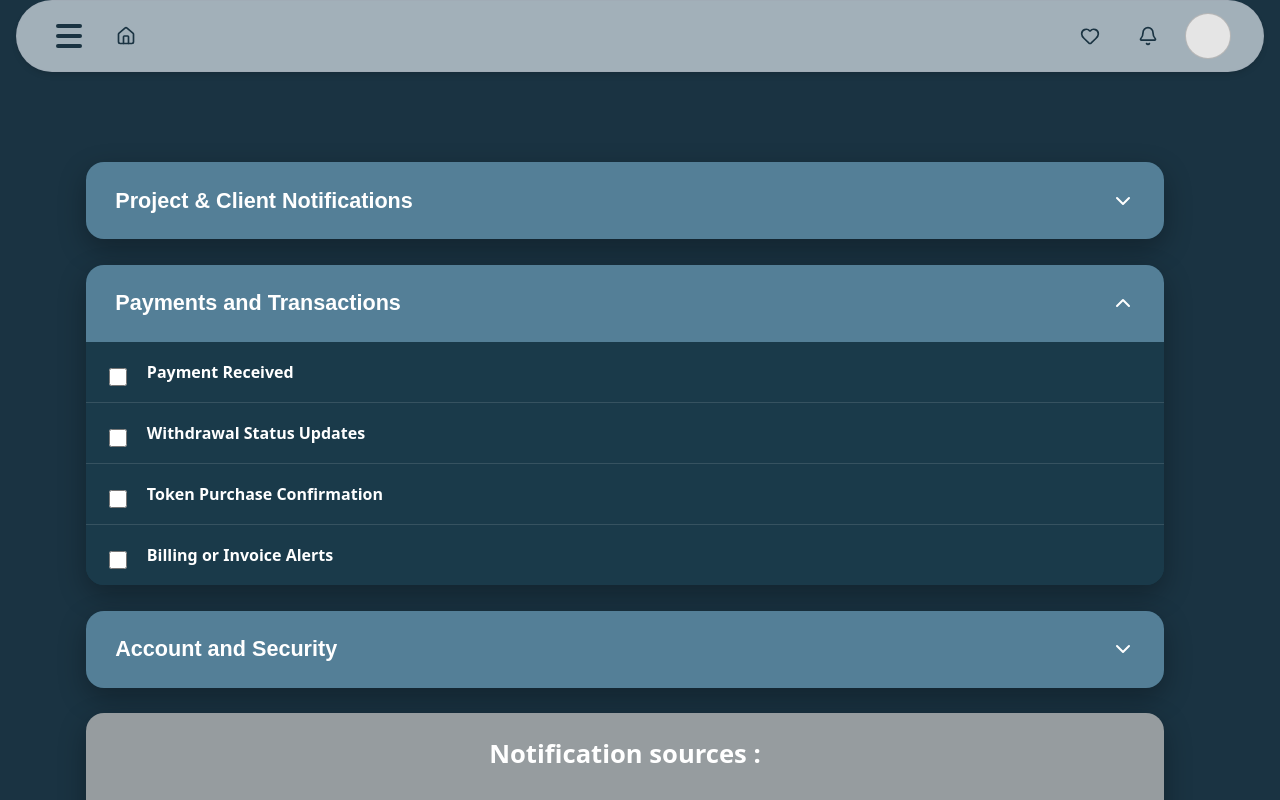
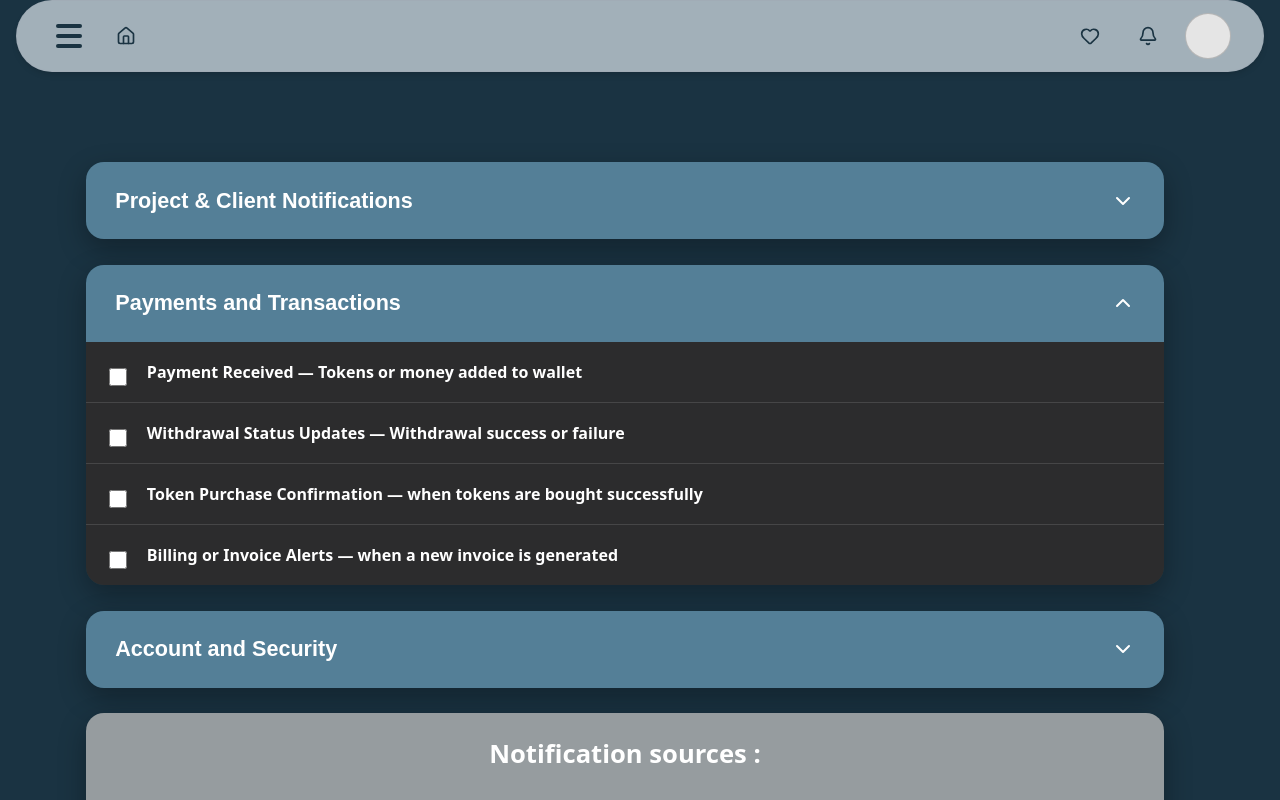
Before and after one commit to darkemperor-7791/project-lancers-frontend-, a React (Vite) app: page /notiset in a window 1280 px wide. Both pictures are taken after a click on the button "Payments and Transactions". Built offline with nearby package versions, Linux system fonts and the light colour scheme.

Commit message:
some tweaks

```diff
--- a/src/Pages/Settings/Notification_settings.jsx
+++ b/src/Pages/Settings/Notification_settings.jsx
@@ -81,19 +81,19 @@
                 <div className="account-list">
                   <label className="account-item checkbox-item">
                     <input type="checkbox" />
-                    <span>Payment Received</span>
+                    <span>Payment Received — Tokens or money added to wallet</span>
                   </label>
                   <label className="account-item checkbox-item">
                     <input type="checkbox" />
-                    <span>Withdrawal Status Updates</span>
+                    <span>Withdrawal Status Updates  — Withdrawal success or failure</span>
                   </label>
                   <label className="account-item checkbox-item">
                     <input type="checkbox" />
-                    <span>Token Purchase Confirmation</span>
+                    <span>Token Purchase Confirmation  — when tokens are bought successfully</span>
                   </label>
                   <label className="account-item checkbox-item">
                     <input type="checkbox" />
-                    <span>Billing or Invoice Alerts</span>
+                    <span>Billing or Invoice Alerts  — when a new invoice is generated</span>
                   </label>
                 </div>
               )}
@@ -110,19 +110,19 @@
                 <div className="account-list">
                   <label className="account-item checkbox-item">
                     <input type="checkbox" />
-                    <span>Password Change Confirmation</span>
+                    <span>Password Change Confirmation — Confirmation of password update</span>
                   </label>
                   <label className="account-item checkbox-item">
                     <input type="checkbox" />
-                    <span>Security Alerts (New device, login)</span>
+                    <span>Security Alerts — login from new device, password change, etc.(New device, login)</span>
                   </label>
                   <label className="account-item checkbox-item">
                     <input type="checkbox" />
-                    <span>Promotional Offers</span>
+                    <span>Promotional Offers — token discounts or feature trials</span>
                   </label>
                   <label className="account-item checkbox-item">
                     <input type="checkbox" />
-                    <span>Weekly Summary Emails</span>
+                    <span>Weekly Summary Emails — short recap of activity and earnings</span>
                   </label>
                 </div>
               )}
--- a/src/styles/settings/Notification_settings.css
+++ b/src/styles/settings/Notification_settings.css
@@ -79,7 +79,7 @@
 .account-item {
   margin: 0;
   padding: 0;
-  background: #1a3a4a;
+  background: #2c2c2d;
   border-bottom: 1px solid rgba(255,255,255,0.12);
 }
 
```
